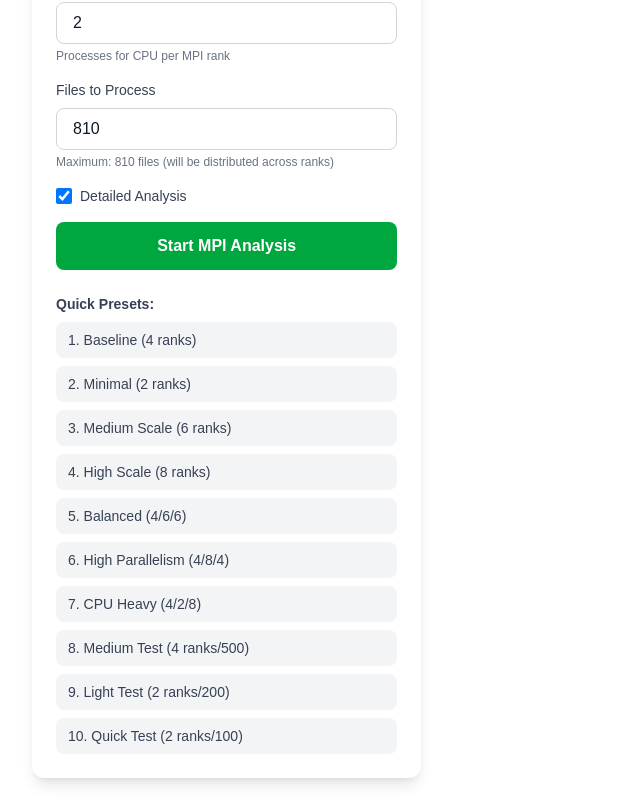
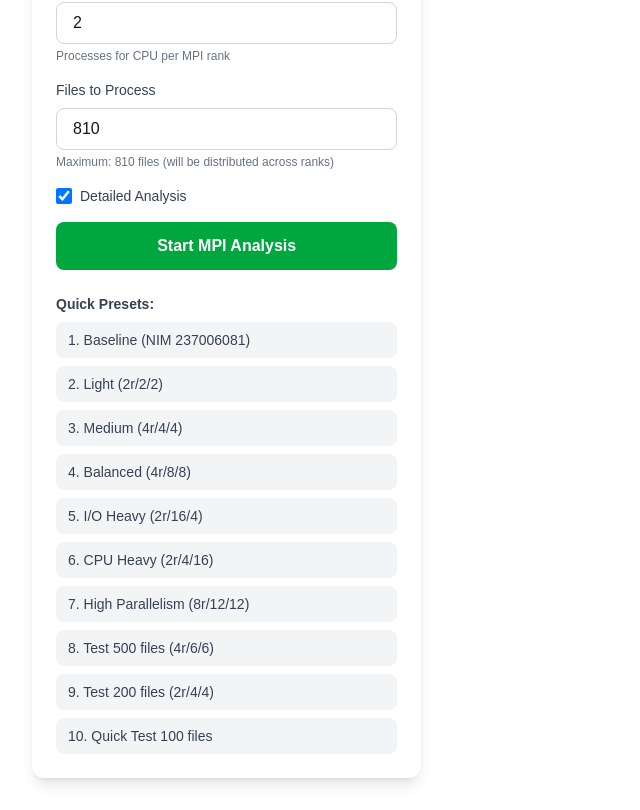
Before and after one commit to faridfirdaus-fred/uts-komputasiparalel, a Next.js app in the folder frontend/: page /mpi in a window 1280 px wide. Shown: the part 561-1371 px from the top of the page, without its empty margins (0-640 px from the left). Built offline with nearby package versions, Linux system fonts and the light colour scheme.

Commit message:
add preset

```diff
--- a/frontend/app/mpi/page.js
+++ b/frontend/app/mpi/page.js
@@ -62,16 +62,16 @@ export default function MPIPage() {
   };
 
   const presets = [
-    { name: '1. Baseline (4 ranks)', mpi_ranks: 4, io_workers: 3, cpu_workers: 2, limit_data: 810 },
-    { name: '2. Minimal (2 ranks)', mpi_ranks: 2, io_workers: 4, cpu_workers: 4, limit_data: 810 },
-    { name: '3. Medium Scale (6 ranks)', mpi_ranks: 6, io_workers: 3, cpu_workers: 3, limit_data: 810 },
-    { name: '4. High Scale (8 ranks)', mpi_ranks: 8, io_workers: 2, cpu_workers: 2, limit_data: 810 },
-    { name: '5. Balanced (4/6/6)', mpi_ranks: 4, io_workers: 6, cpu_workers: 6, limit_data: 810 },
-    { name: '6. High Parallelism (4/8/4)', mpi_ranks: 4, io_workers: 8, cpu_workers: 4, limit_data: 810 },
-    { name: '7. CPU Heavy (4/2/8)', mpi_ranks: 4, io_workers: 2, cpu_workers: 8, limit_data: 810 },
-    { name: '8. Medium Test (4 ranks/500)', mpi_ranks: 4, io_workers: 4, cpu_workers: 4, limit_data: 500 },
-    { name: '9. Light Test (2 ranks/200)', mpi_ranks: 2, io_workers: 3, cpu_workers: 3, limit_data: 200 },
-    { name: '10. Quick Test (2 ranks/100)', mpi_ranks: 2, io_workers: 2, cpu_workers: 2, limit_data: 100 },
+    { name: '1. Baseline (NIM 237006081)', mpi_ranks: 4, io_workers: 3, cpu_workers: 2, limit_data: 810 },
+    { name: '2. Light (2r/2/2)', mpi_ranks: 2, io_workers: 2, cpu_workers: 2, limit_data: 810 },
+    { name: '3. Medium (4r/4/4)', mpi_ranks: 4, io_workers: 4, cpu_workers: 4, limit_data: 810 },
+    { name: '4. Balanced (4r/8/8)', mpi_ranks: 4, io_workers: 8, cpu_workers: 8, limit_data: 810 },
+    { name: '5. I/O Heavy (2r/16/4)', mpi_ranks: 2, io_workers: 16, cpu_workers: 4, limit_data: 810 },
+    { name: '6. CPU Heavy (2r/4/16)', mpi_ranks: 2, io_workers: 4, cpu_workers: 16, limit_data: 810 },
+    { name: '7. High Parallelism (8r/12/12)', mpi_ranks: 8, io_workers: 12, cpu_workers: 12, limit_data: 810 },
+    { name: '8. Test 500 files (4r/6/6)', mpi_ranks: 4, io_workers: 6, cpu_workers: 6, limit_data: 500 },
+    { name: '9. Test 200 files (2r/4/4)', mpi_ranks: 2, io_workers: 4, cpu_workers: 4, limit_data: 200 },
+    { name: '10. Quick Test 100 files', mpi_ranks: 2, io_workers: 2, cpu_workers: 2, limit_data: 100 },
   ];
 
   return (
--- a/frontend/app/thread-process/page.js
+++ b/frontend/app/thread-process/page.js
@@ -60,16 +60,16 @@ export default function ThreadProcessPage() {
   };
 
   const presets = [
-    { name: '1. Baseline (NPM 237006081)', io_workers: 3, cpu_workers: 2, limit_data: 810 },
-    { name: '2. Thread Heavy (16 threads)', io_workers: 16, cpu_workers: 2, limit_data: 810 },
-    { name: '3. Process Heavy (16 workers)', io_workers: 2, cpu_workers: 16, limit_data: 810 },
+    { name: '1. Baseline (NIM 237006081)', io_workers: 3, cpu_workers: 2, limit_data: 810 },
+    { name: '2. Light (2/2)', io_workers: 2, cpu_workers: 2, limit_data: 810 },
+    { name: '3. Medium (4/4)', io_workers: 4, cpu_workers: 4, limit_data: 810 },
     { name: '4. Balanced (8/8)', io_workers: 8, cpu_workers: 8, limit_data: 810 },
-    { name: '5. High Parallelism', io_workers: 12, cpu_workers: 12, limit_data: 810 },
-    { name: '6. I/O Focused', io_workers: 20, cpu_workers: 4, limit_data: 810 },
-    { name: '7. CPU Focused', io_workers: 4, cpu_workers: 20, limit_data: 810 },
-    { name: '8. Medium Load', io_workers: 6, cpu_workers: 6, limit_data: 500 },
-    { name: '9. Light Load', io_workers: 4, cpu_workers: 4, limit_data: 200 },
-    { name: '10. Quick Test (100 files)', io_workers: 2, cpu_workers: 2, limit_data: 100 },
+    { name: '5. I/O Heavy (16/4)', io_workers: 16, cpu_workers: 4, limit_data: 810 },
+    { name: '6. CPU Heavy (4/16)', io_workers: 4, cpu_workers: 16, limit_data: 810 },
+    { name: '7. High Parallelism (12/12)', io_workers: 12, cpu_workers: 12, limit_data: 810 },
+    { name: '8. Test 500 files (6/6)', io_workers: 6, cpu_workers: 6, limit_data: 500 },
+    { name: '9. Test 200 files (4/4)', io_workers: 4, cpu_workers: 4, limit_data: 200 },
+    { name: '10. Quick Test 100 files', io_workers: 2, cpu_workers: 2, limit_data: 100 },
   ];
 
   return (
```
Also changed, not shown: 1 other file (tests, documents, lock files or other folders).
